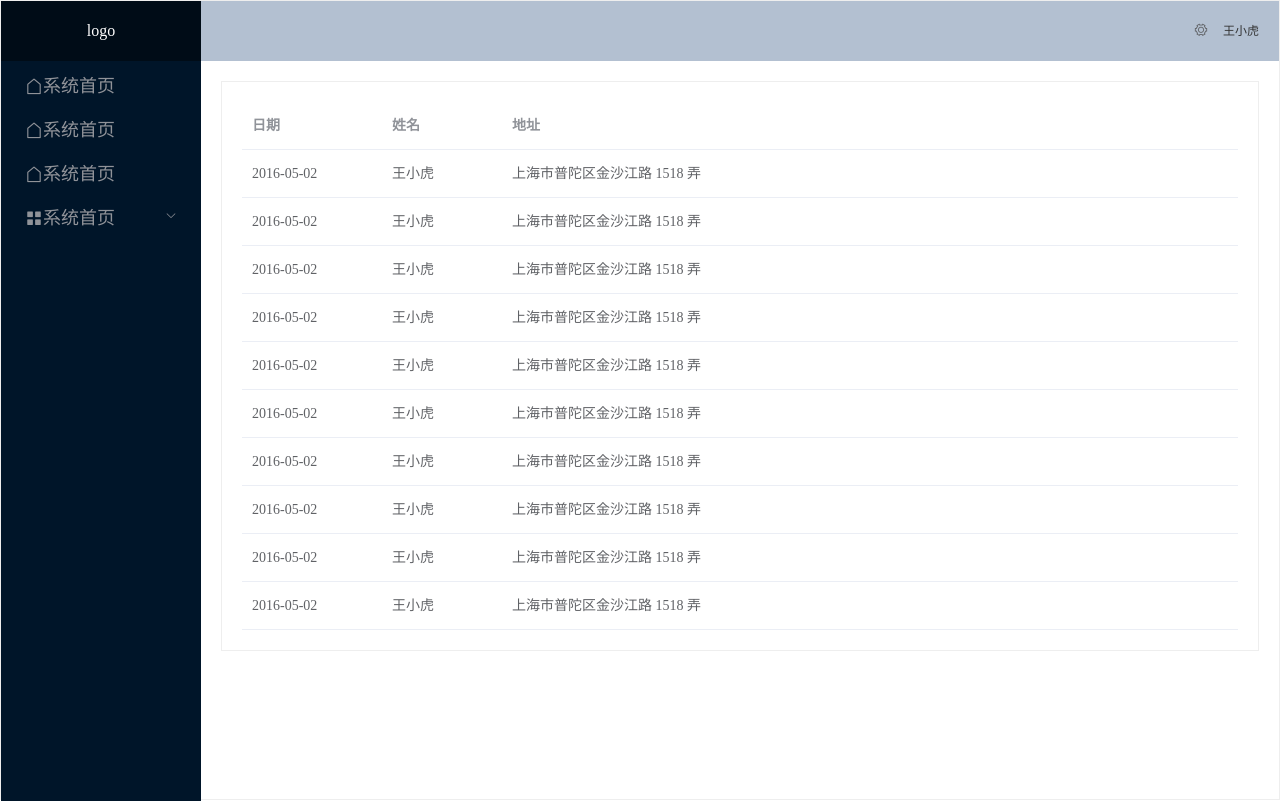
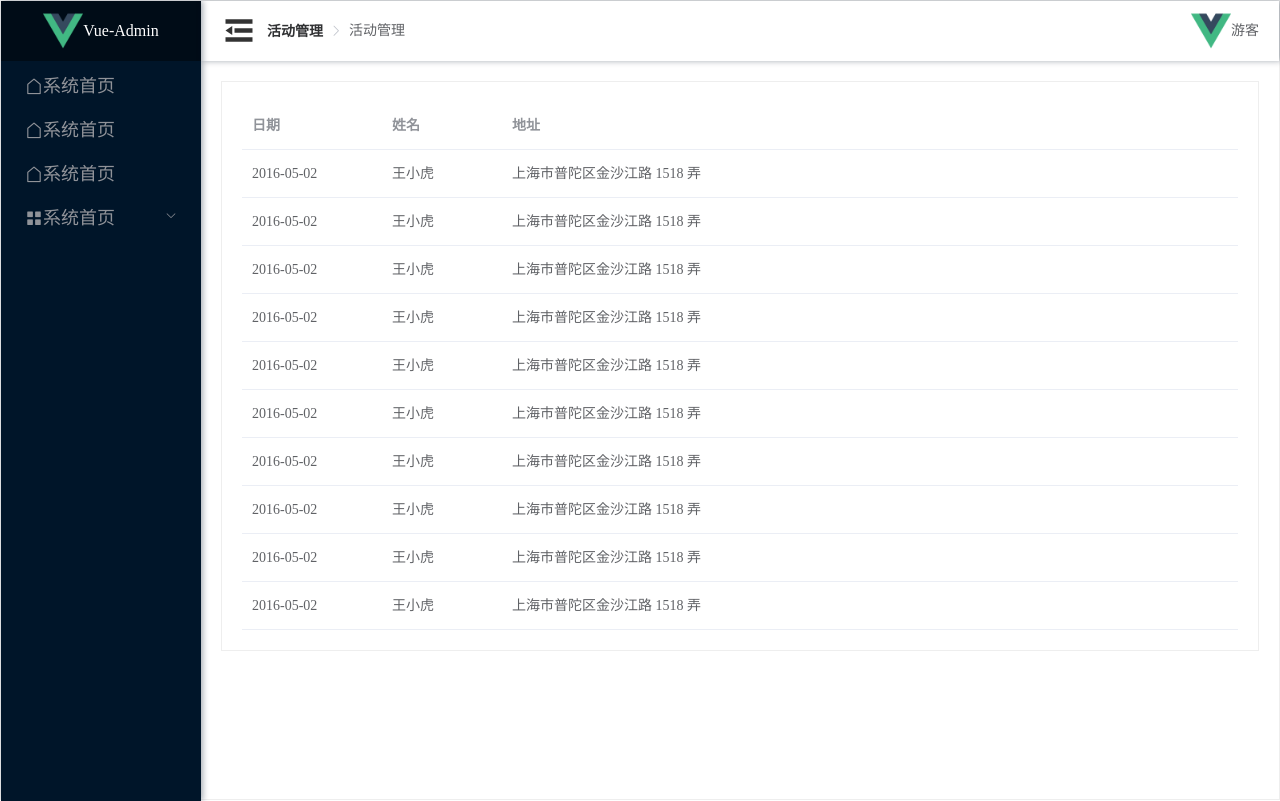
Before and after one commit to YanJun1024/elementui, a Vue app: page / in a window 1280 px wide. Built offline with nearby package versions, Linux system fonts and the light colour scheme.

Commit message:
后台搭建完成撒花

```diff
--- a/src/App.vue
+++ b/src/App.vue
@@ -1,12 +1,13 @@
 <template>
   <el-container style="height: 100vh; border: 1px solid #eee">
-    <el-aside style="width:200px ;min-height:100vh; background-color:#001529;">
+    <el-aside :width="asideWidth" style="min-height:100vh; background-color:#001529;">
       <div
         style="height: 60px;background-color: #000c17;color:white;display: flex;align-items: center;justify-content: center;">
-        logo
+        <img src="@/assets/logo.png" alt="" style="width: 40px;height: 40px;">
+        <span class="logo-title" v-show="!isCollapse">Vue-Admin</span>
       </div>
-      <el-menu style="border:none;" active-text-color="#fff" text-color="rgba(255,255,255,0.65)"
-        background-color="#001529" :default-activer="$route.path" router>
+      <el-menu :collapse="isCollapse" :collapse-transition="false" style="border:none;" active-text-color="#fff"
+        text-color="rgba(255,255,255,0.65)" background-color="#001529" :default-activer="$route.path" router>
         <el-menu-item index="/">
           <template>
             <i class="el-icon-house">
@@ -47,15 +48,28 @@
 
     <el-container>
       <el-header style="text-align: right; font-size: 12px">
-        <el-dropdown>
-          <i class="el-icon-setting" style="margin-right: 15px"></i>
-          <el-dropdown-menu slot="dropdown">
-            <el-dropdown-item>查看</el-dropdown-item>
-            <el-dropdown-item>新增</el-dropdown-item>
-            <el-dropdown-item>删除</el-dropdown-item>
-          </el-dropdown-menu>
-        </el-dropdown>
-        <span>王小虎</span>
+        <i :class="collapseIcon" style="width:26px;font-size: 36px;" @click="handleCollapse"></i>
+        <el-breadcrumb separator-class="el-icon-arrow-right" style="margin-left: 20px;">
+          <!-- <el-breadcrumb-item :to="{ path: '/submenu2' }">首页</el-breadcrumb-item> -->
+          <el-breadcrumb-item :to="{ path: '/1' }"><a href="/">活动管理</a></el-breadcrumb-item>
+          <el-breadcrumb-item :to="{ path: '/element' }"><a href="/">活动管理</a></el-breadcrumb-item>
+        </el-breadcrumb>
+        <div style="flex:1;width: 0;display: flex;align-items: center;justify-content: flex-end;">
+          <el-dropdown placement="bottom">
+
+            <div style="display: flex;align-items: center; cursor:default">
+              <img src="@/assets/logo.png" alt="" style="width: 40px;height: 40px;">
+              <span>游客</span>
+
+            </div>
+            <el-dropdown-menu slot="dropdown">
+              <el-dropdown-item>个人信息</el-dropdown-item>
+              <el-dropdown-item>修改密码</el-dropdown-item>
+              <el-dropdown-item>退出登录</el-dropdown-item>
+
+            </el-dropdown-menu>
+          </el-dropdown>
+        </div>
       </el-header>
 
       <el-main>
@@ -67,9 +81,23 @@
 <script>
 export default {
   data() {
-    return {};
+    return {
+      isCollapse: false,
+      asideWidth: "200px",
+      collapseIcon: "el-icon-s-fold",
+
+    };//不收缩
   },
+  methods: {
+    handleCollapse() {
+      this.isCollapse = !this.isCollapse;
+      this.asideWidth = this.isCollapse ? "64px" : "200px";
+      this.collapseIcon = this.isCollapse ? "el-icon-s-unfold" : "el-icon-s-fold";
+    },
+  },
+
 };
+
 </script>
 <style>
 html,
@@ -78,11 +106,11 @@ body {
   margin: 0;
 }
 
-.el-header {
+/* .el-header {
   background-color: #b3c0d1;
   color: #333;
   line-height: 60px;
-}
+} */
 
 .el-aside {
   color: #333;
@@ -142,4 +170,25 @@ body {
   padding: 0 45px;
   min-width: 24px;
 }
+
+.el-aside {
+  transition: width .2s;
+  box-shadow: 2px 0 6px rgba(0, 21, 41, .35);
+}
+
+logo-title {
+  margin-left: 10px;
+  font-size: 20px;
+  transition: all 0.2s;
+}
+
+.el-header {
+  /* background-color: #000c17; */
+  color: #333;
+  text-align: center;
+  line-height: 60px;
+  box-shadow: 2px 0 6px rgba(0, 21, 41, .35);
+  display: flex;
+  align-items: center;
+}
 </style>
```
